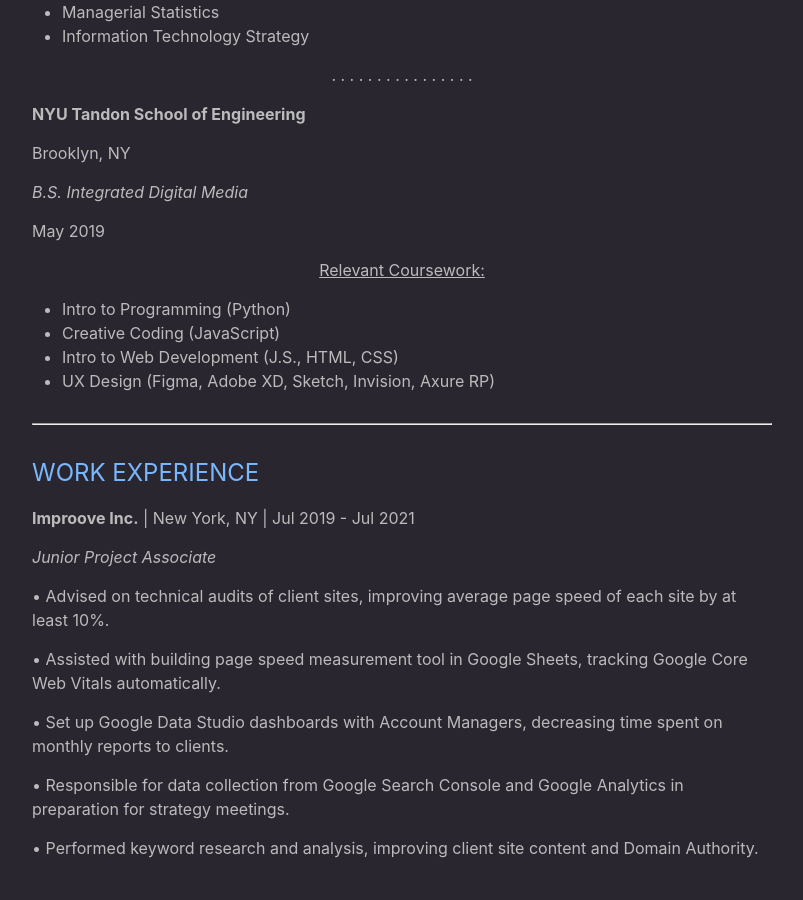
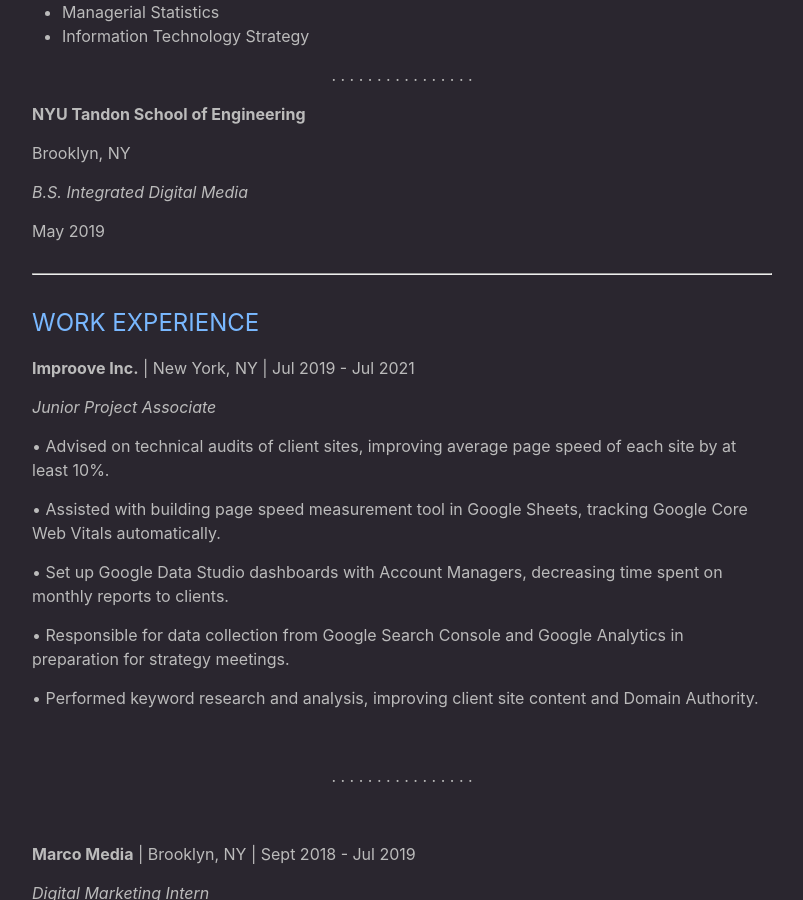
Before and after one commit to xyjiang970/xyjiang970.github.io, a Jekyll site: the page built from resume/resume.md, in a window 1280 px wide and 900 px high, scrolled down 716 px. Shown: the whole window, without its empty margins (238-1041 px from the left). Built offline with Jekyll 4.4.1, drawn with Linux system fonts in a browser that asks for light colours.

Commit message:
Update resume.md

```diff
--- a/resume/resume.md
+++ b/resume/resume.md
@@ -46,14 +46,6 @@
 _B.S. Integrated Digital Media_
 
 May 2019
-
-<p align="center"><u>Relevant Coursework:</u></p>
-<ul>
-  <li>Intro to Programming (Python)</li>
-  <li>Creative Coding (JavaScript)</li>
-  <li>Intro to Web Development (J.S., HTML, CSS)</li>
-  <li>UX Design (Figma, Adobe XD, Sketch, Invision, Axure RP)</li>
-</ul>
 
 -----------------------------
 ## [WORK EXPERIENCE](#work-experience)
```
